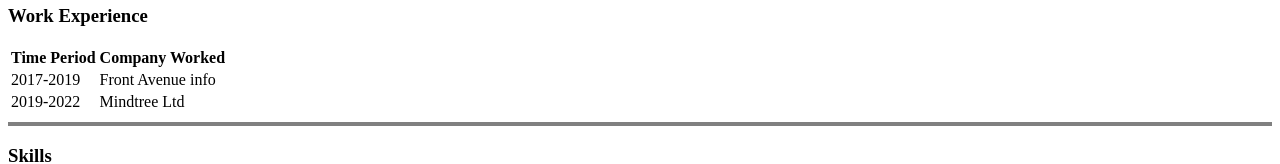
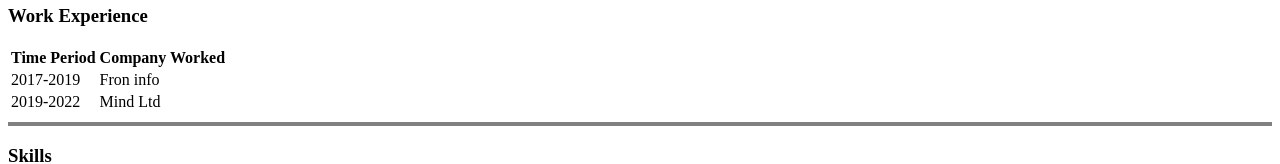
Before and after one commit to Sureshchavan686/WebDev, a plain HTML site: page index.html in a window 1280 px wide. Shown: the part 395-559 px from the top of the page. Drawn offline with Linux system fonts and the light colour scheme.

Commit message:
updated index.html

```diff
--- a/index.html
+++ b/index.html
@@ -34,11 +34,11 @@
     <th>Company Worked</th>
     <tr>
       <td>2017-2019</td>
-      <td>Front Avenue info</td>
+      <td>Fron info</td>
     </tr>
     <tr>
       <td>2019-2022</td>
-      <td>Mindtree Ltd</td>
+      <td>Mind Ltd</td>
     </tr>
   </table>
 
```
